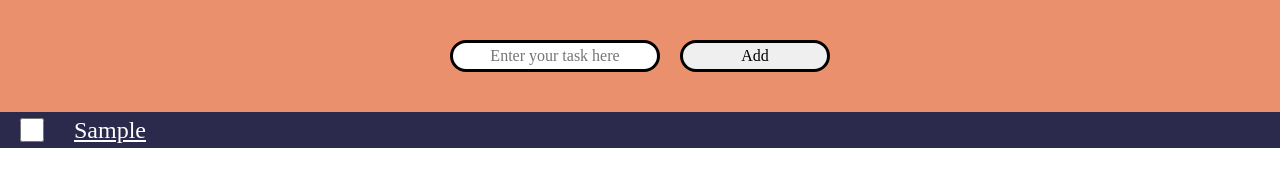
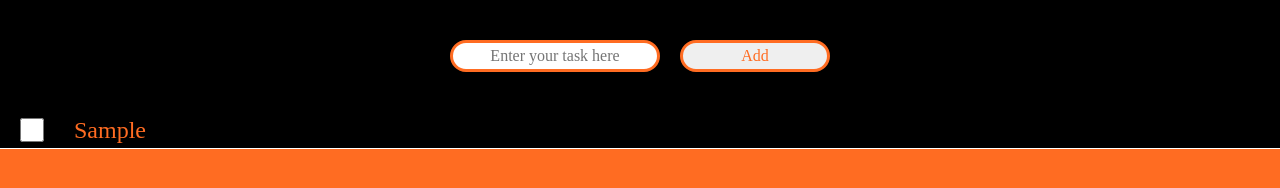
Before and after one commit to ryuk878/toDo, a website with bundled scripts: page public/index.html in a window 1280 px wide. Both pictures are taken after typing "Sample" into the empty fields and a click on the button "Add". Built offline with nearby package versions, Linux system fonts and the light colour scheme; files whose address does not match are found by name.

Commit message:
New styling

```diff
--- a/public/styles/add.css
+++ b/public/styles/add.css
@@ -1,8 +1,9 @@
 .add {
   margin-top: 40px;
   border-radius: 40px;
-  border: solid black;
+  border: solid #FF6C22;
   margin-bottom: 40px;
   width: 150px;
   cursor: pointer;
+  color : #FF6C22
 }
--- a/public/styles/index.css
+++ b/public/styles/index.css
@@ -20,6 +20,7 @@
 body {
   line-height: 1.5;
   -webkit-font-smoothing: antialiased;
+  background-color: #FF6C22;
 
 }
 /*
--- a/public/styles/list.css
+++ b/public/styles/list.css
@@ -1,19 +1,16 @@
 .list {
-  background-color: yellow;
   gap: 10px;
   width: 100%;
   font-size: 24px;
-   background-color: #2B2A4C;
-   text-decoration: underline;
+   background-color:black;
 }
 
 .checkboxLabel {
   display: flex;
   gap: 30px;
   text-align: center;
-  text-decoration: underline;
   border-radius: 50%!important;
-  color: white;
+  color: #FF6C22;
 
 }
 .checkboxLabel:after{
--- a/public/styles/new-task-title.css
+++ b/public/styles/new-task-title.css
@@ -1,9 +1,10 @@
 .new-task-title {
   margin-top: 40px;
   border-radius: 40px;
-  border: solid black;
+  border: solid #FF6C22;
   margin-bottom: 40px;
   text-align: center;
+  color: #FF6C22
 }
 
 .new-task-title:focus {
--- a/public/styles/wrapper.css
+++ b/public/styles/wrapper.css
@@ -1,5 +1,5 @@
 .wrapper {
   display: flex;
   gap: 20px;
- background-color: #EA906C;
+ background-color: black;
 }
```
